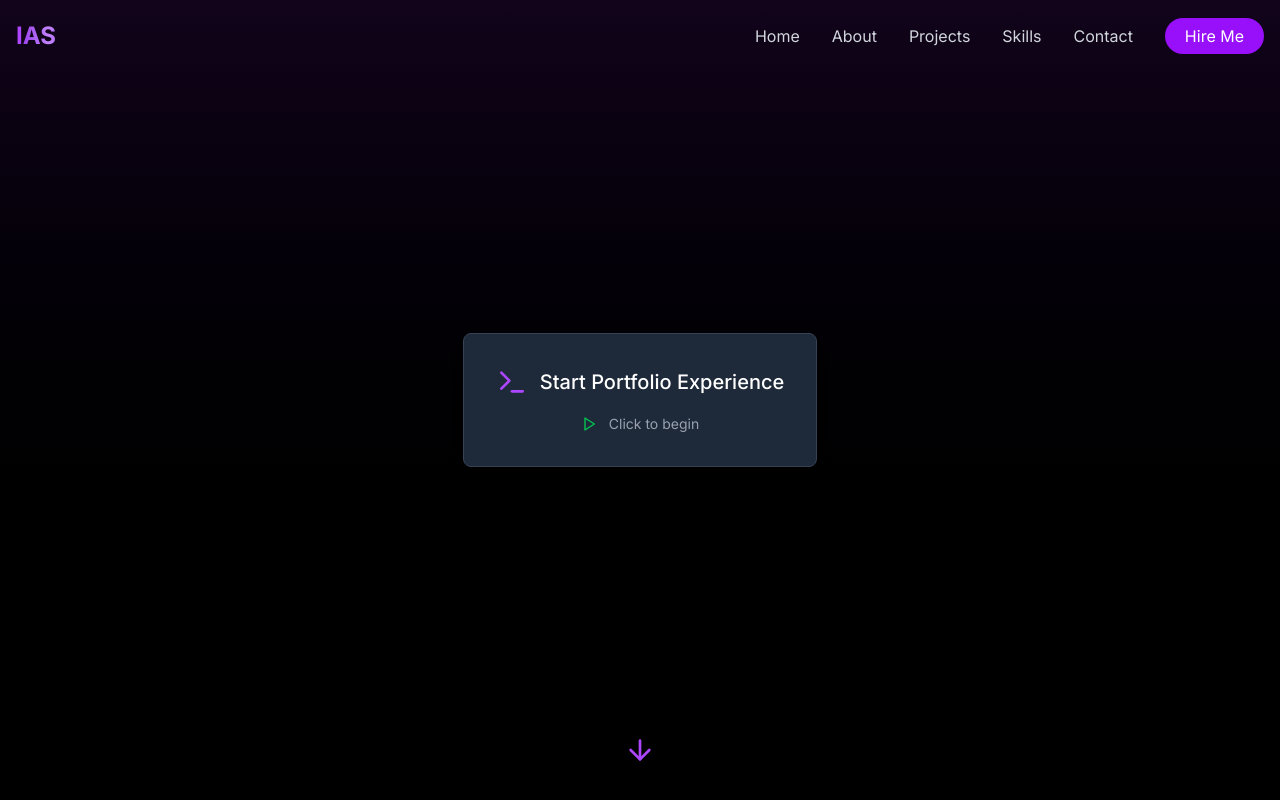
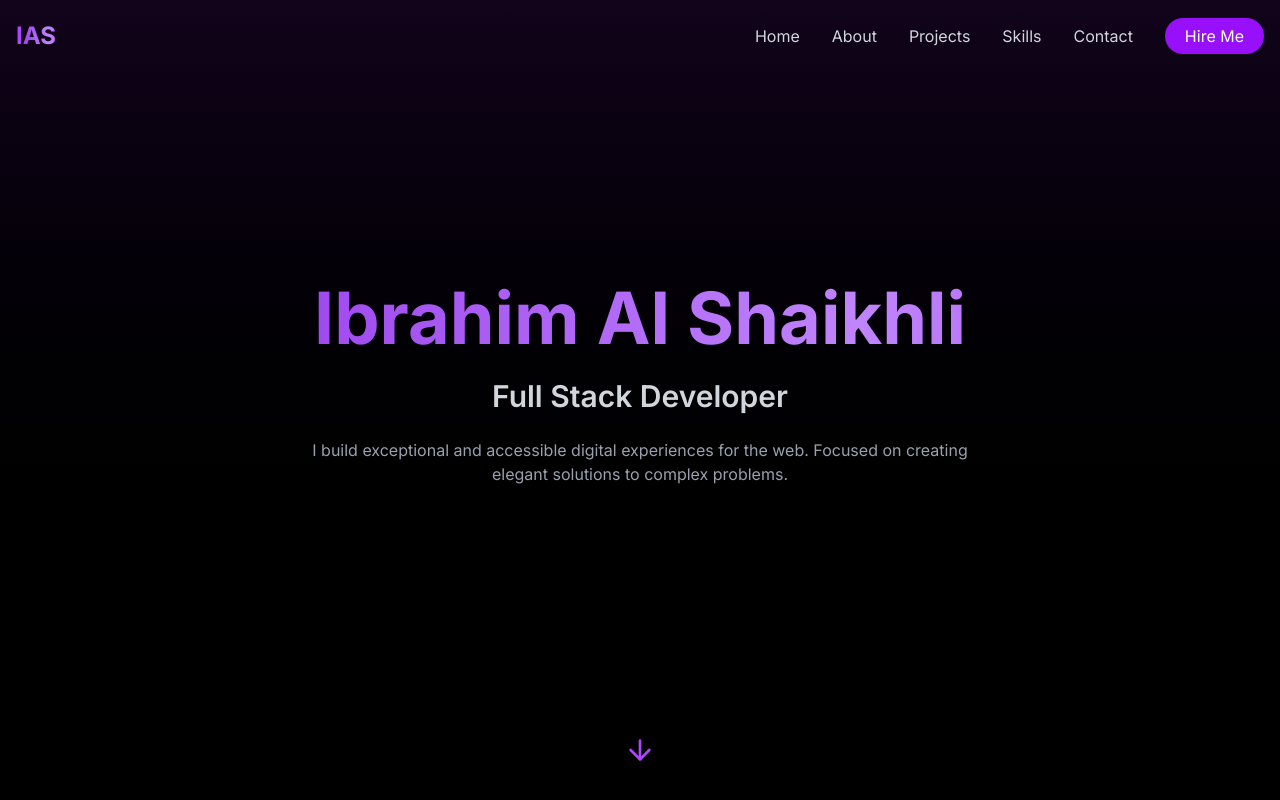
Before and after one commit to IbrahimShaikhli/ibrahimshaikhli.github.io, a Next.js app: page / in a window 1280 px wide. Shown: the top 800 px of the page. Built offline with nearby package versions, Linux system fonts and the light colour scheme.

Commit message:
update hero

```diff
--- a/components/hero.tsx
+++ b/components/hero.tsx
@@ -1,18 +1,15 @@
-"use client"
-
-import { motion, AnimatePresence } from "framer-motion"
-import { ArrowDown, Terminal, Play } from "lucide-react"
+import { motion } from "framer-motion"
+import { ArrowDown } from "lucide-react"
 import Link from "next/link"
-import { useState } from "react"
-
 
 export default function Hero() {
-  const [animationStage, setAnimationStage] = useState<"init" | "typing" | "complete">("init")
+  return (
+    <section id="Home" className="relative h-screen flex flex-col justify-center items-center text-center px-4 overflow-hidden">
+      {/* Background gradient */}
+      <div className="absolute inset-0 bg-gradient-to-b from-purple-900/20 to-black z-0"></div>
 
-
-
-  // Hero content that appears after animation
-  const renderedHeroContent = (
+      <div className="container mx-auto px-4 z-10">
+        {/* Hero content with animations */}
         <motion.div
           initial={{ opacity: 0 }}
           animate={{ opacity: 1 }}
@@ -45,83 +42,13 @@ export default function Hero() {
             complex problems.
           </motion.p>
         </motion.div>
-  )
+      </div>
 
-  // Check if we should show the CodeBackground
-
-  return (
-    <section id="Home" className="relative h-screen flex flex-col justify-center items-center text-center px-4 overflow-hidden">
-
-
-      {/* Background gradient */}
-      <div className="absolute inset-0 bg-gradient-to-b from-purple-900/20 to-black z-0"></div>
-
-      <div className="container mx-auto px-4 z-10">
-        <AnimatePresence mode="wait">
-          {/* Initial terminal window */}
-          {animationStage === "init" && (
-            <motion.div
-              initial={{ opacity: 0, scale: 0.9 }}
-              animate={{ opacity: 1, scale: 1 }}
-              exit={{ opacity: 0, scale: 0.9 }}
-              transition={{ duration: 0.5 }}
-              className="flex items-center justify-center"
-            >
-              <motion.div
-                whileHover={{ scale: 1.05 }}
-                onClick={() => setAnimationStage("typing")}
-                className="bg-gray-800 rounded-lg border border-gray-700 p-8 shadow-lg cursor-pointer"
-              >
-                <div className="flex items-center gap-3 mb-4">
-                  <Terminal size={32} className="text-purple-500" />
-                  <span className="text-xl font-medium text-white">Start Portfolio Experience</span>
-                </div>
-                <div className="flex items-center gap-3 mt-4 justify-center">
-                  <Play size={16} className="text-green-500" />
-                  <span className="text-sm text-gray-400">Click to begin</span>
-                </div>
-              </motion.div>
-            </motion.div>
-          )}
-
-          {/* Terminal typing animation */}
-          {animationStage === "typing" && (
+      {/* Scroll indicator */}
       <motion.div
         initial={{ opacity: 0, y: 20 }}
         animate={{ opacity: 1, y: 0 }}
-              exit={{ opacity: 0, y: -20, transition: { duration: 0.3 } }}
-              transition={{ duration: 0.5 }}
-              className="flex flex-col items-center justify-center"
-            >
-              <div className="bg-gray-900 w-full max-w-lg rounded-lg overflow-hidden shadow-xl border border-gray-700">
-                {/* Terminal header */}
-                <div className="flex items-center bg-gray-800 px-4 py-2">
-                  <div className="flex space-x-2">
-                    <div className="w-3 h-3 bg-red-500 rounded-full"></div>
-                    <div className="w-3 h-3 bg-yellow-500 rounded-full"></div>
-                    <div className="w-3 h-3 bg-green-500 rounded-full"></div>
-                  </div>
-                  <div className="ml-4 text-sm font-mono text-center flex-1 text-gray-400">portfolio-builder</div>
-                </div>
-
-                {/* Terminal content */}
-
-              </div>
-            </motion.div>
-          )}
-
-          {/* Final hero content */}
-          {animationStage === "complete" && renderedHeroContent}
-        </AnimatePresence>
-      </div>
-
-      {/* Scroll indicator - only shows when animation is complete */}
-      <AnimatePresence>
-
-          <motion.div
-            initial={{ opacity: 0, y: 20 }}
-            animate={{ opacity: 1, y: 0 }}
-            transition={{ delay: 0.3, duration: 0.5 }}
+        transition={{ delay: 0.8, duration: 0.5 }}
         className="absolute bottom-10 left-1/2 transform -translate-x-1/2"
       >
         <motion.div
@@ -133,7 +60,6 @@ export default function Hero() {
           </Link>
         </motion.div>
       </motion.div>
-      </AnimatePresence>
     </section>
   )
 }
```
Lines whose indentation alone changed are shown as unchanged.
